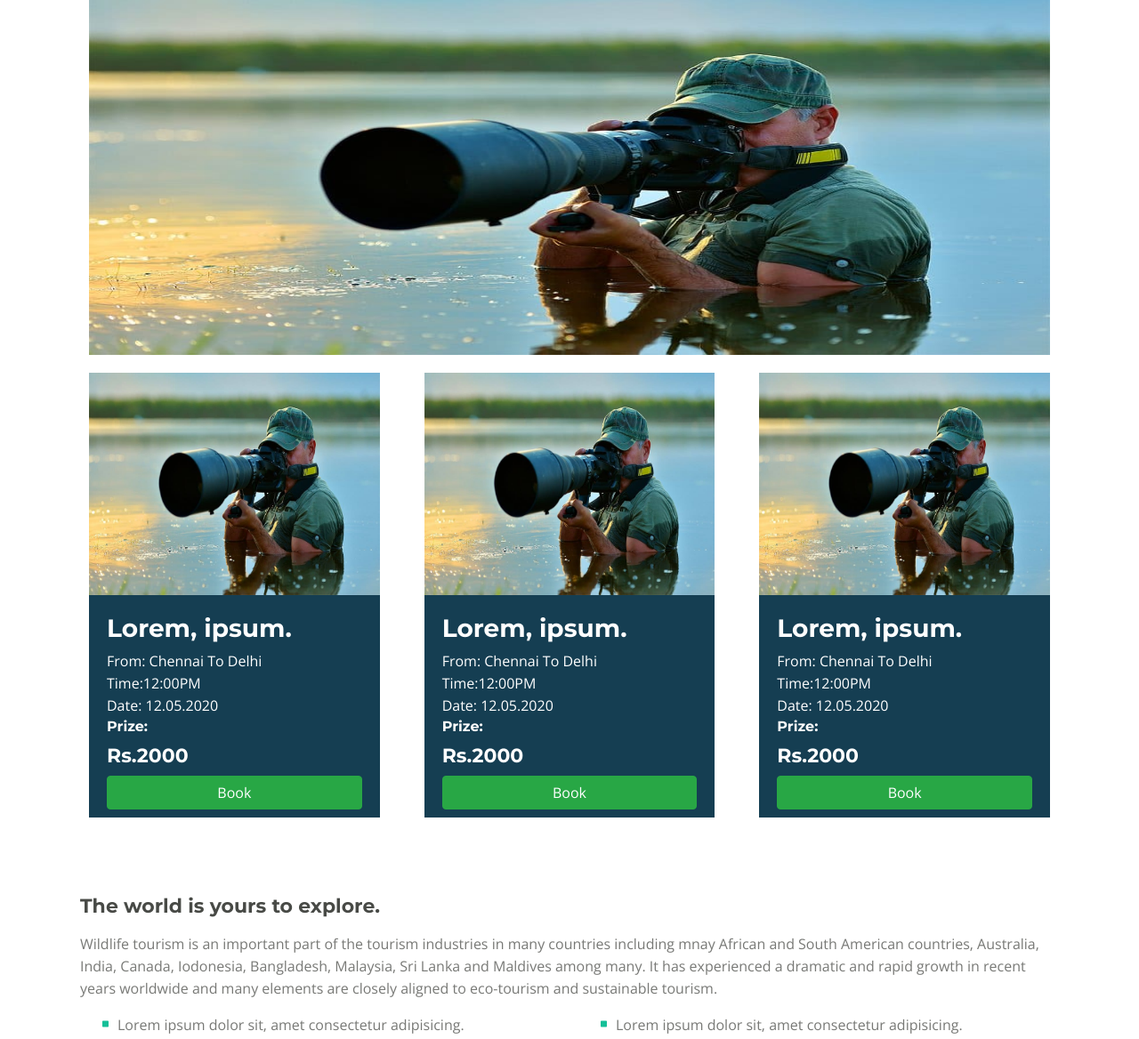
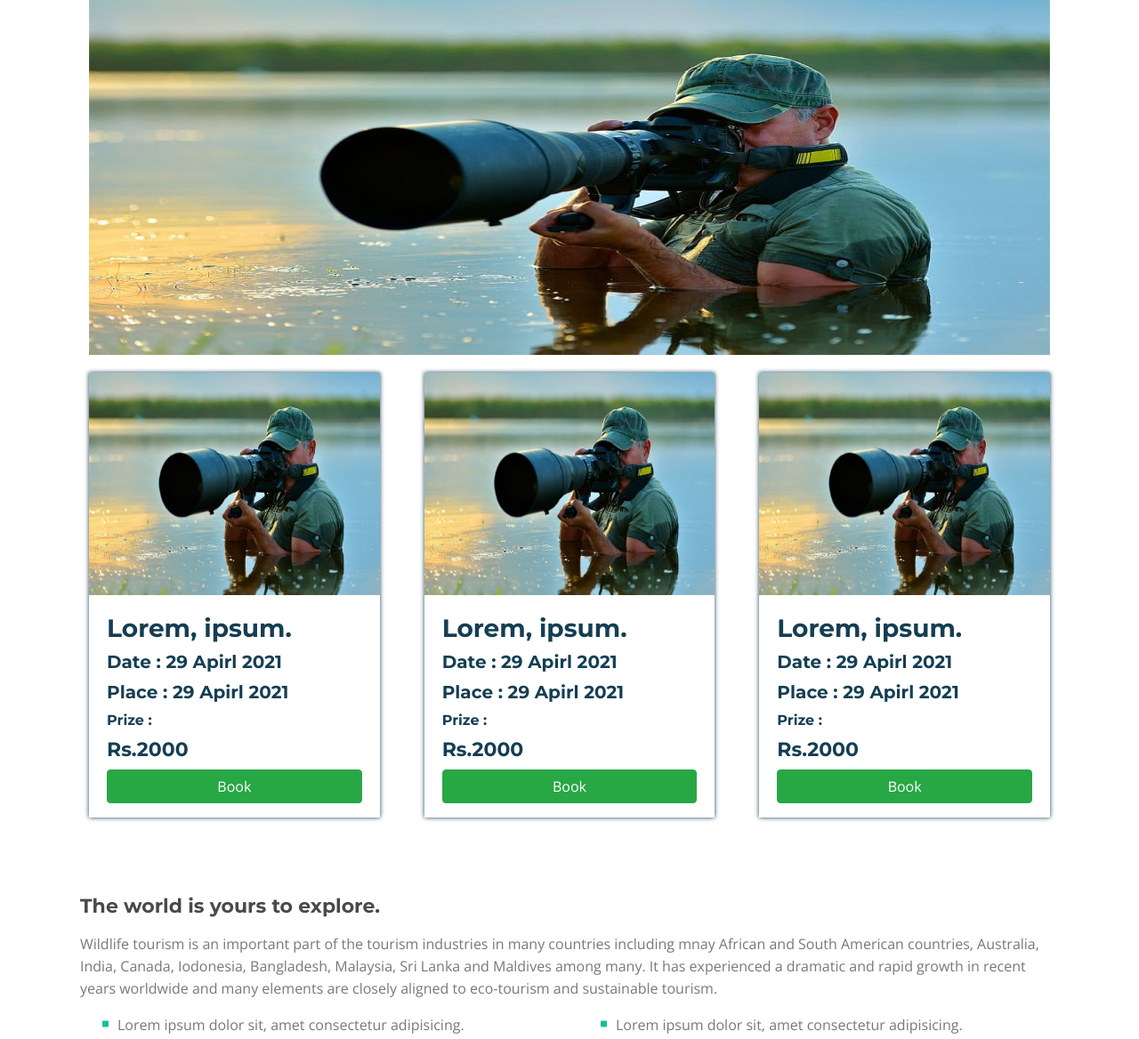
Before and after one commit to balaji-sivasakthi/fox-safari, a PHP site: page /outside-india.html in a window 1280 px wide. Shown: the part 499-1667 px from the top of the page at 89% size. Run offline with PHP 8.4, Linux system fonts and the light colour scheme; some libraries are stand-ins or nearby versions.

Commit message:
fw-icons updated

```diff
--- a/css/styles.css
+++ b/css/styles.css
@@ -2502,6 +2502,7 @@ a:hover.back-to-top {
 	background-color: wheat;
 }
 .big-tour-card:hover{
+	cursor: pointer;
 	border-radius: 0;
 	box-shadow: #153e52 0 0 10px;
 	transition-duration: .4s;
@@ -2510,30 +2511,32 @@ a:hover.back-to-top {
 .small-tour-card{
 	margin: 10px;
 	height: 500px;
-	background-color: #153e52;
+	box-shadow: #153e52 0 0 5px;
+	background-color: #ffffff;
 }
 .small-tour-card:hover{
+	cursor: pointer;
 	border-radius: 0;
-	box-shadow: #153e52 0 0 10px;
+	box-shadow: #747474 0 0 10px;
 	transition-duration: .4s;
 }
 .small-tour-card h1{
-	color: white;
+	color: #153e52;
 }
 .small-tour-card h2{
-	color: white;
+	color: #153e52;
 }
 .small-tour-card h3{
-	color: white;
+	color: #153e52;
 }
 .small-tour-card h4{
-	color: white;
+	color: #153e52;
 }
 .small-tour-card h5{
-	color: white;
+	color: #153e52;
 }
 .small-tour-card h6{
-	color: white;
+	color: #153e52;
 }
 
 
--- a/outside-india.html
+++ b/outside-india.html
@@ -269,10 +269,9 @@
                   <img width="100%" height="50%" src="/images/best-wildlife-camera.jpg" alt="">
                   <div class="disc">
                       <h2>Lorem, ipsum.</h2>
-                      From: <span>Chennai</span> To <span>Delhi</span> <br>
-                      Time:<span>12:00PM</span> <br>
-                      Date: <span>12.05.2020</span>
-                      <h6>Prize:</h6> <h3>Rs.2000</h3>
+                      <h4>Date  : 29 Apirl 2021</h4>
+                      <h4>Place : 29 Apirl 2021</h4>
+                      <h6>Prize :</h6> <h3>Rs.2000</h3>
                       <button class=" btn btn-success w-100 ">Book</button>
                   </div>
 
@@ -284,26 +283,25 @@
               <div class="small-tour-card">
                   <img width="100%" height="50%" src="/images/best-wildlife-camera.jpg" alt="">
                   <div class="disc">
-                      <h2>Lorem, ipsum.</h2>
-                      From: <span>Chennai</span> To <span>Delhi</span> <br>
-                      Time:<span>12:00PM</span> <br>
-                      Date: <span>12.05.2020</span>
-                      <h6>Prize:</h6> <h3>Rs.2000</h3>
+                    <h2>Lorem, ipsum.</h2>
+                    <h4>Date  : 29 Apirl 2021</h4>
+                    <h4>Place : 29 Apirl 2021</h4>
+                    <h6>Prize :</h6> <h3>Rs.2000</h3>
                       <button class=" btn btn-success w-100 ">Book</button>
                   </div>
 
 
               </div>
+
           </div>
           <div class="col-lg-4">
               <div class="small-tour-card">
                   <img width="100%" height="50%" src="/images/best-wildlife-camera.jpg" alt="">
                   <div class="disc">
-                      <h2>Lorem, ipsum.</h2>
-                      From: <span>Chennai</span> To <span>Delhi</span> <br>
-                      Time:<span>12:00PM</span> <br>
-                      Date: <span>12.05.2020</span>
-                      <h6>Prize:</h6> <h3>Rs.2000</h3>
+                    <h2>Lorem, ipsum.</h2>
+                    <h4>Date  : 29 Apirl 2021</h4>
+                    <h4>Place : 29 Apirl 2021</h4>
+                    <h6>Prize :</h6> <h3>Rs.2000</h3>
                       <button class=" btn btn-success w-100 ">Book</button>
                   </div>
                   </div>
--- a/php/Admin/index.php
+++ b/php/Admin/index.php
@@ -247,7 +247,7 @@
                                             </div>
                                         </div>
                                         <div class="col-auto">
-                                            <i class="fas fa-calendar fa-2x text-gray-300"></i>
+                                            <i class="fas fa-users-cog fa-2x text-gray-300"></i>
                                         </div>
                                     </div>
                                 </div>
@@ -275,7 +275,7 @@
                                             </div>
                                         </div>
                                         <div class="col-auto">
-                                            <i class="fas fa-dollar-sign fa-2x text-gray-300"></i>
+                                            <i class="fas fa-users fa-2x text-gray-300"></i>
                                         </div>
                                     </div>
                                 </div>
```
